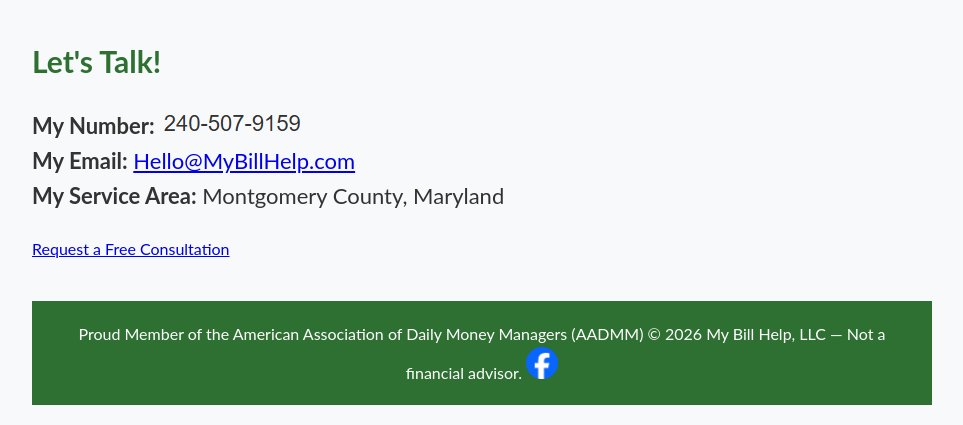
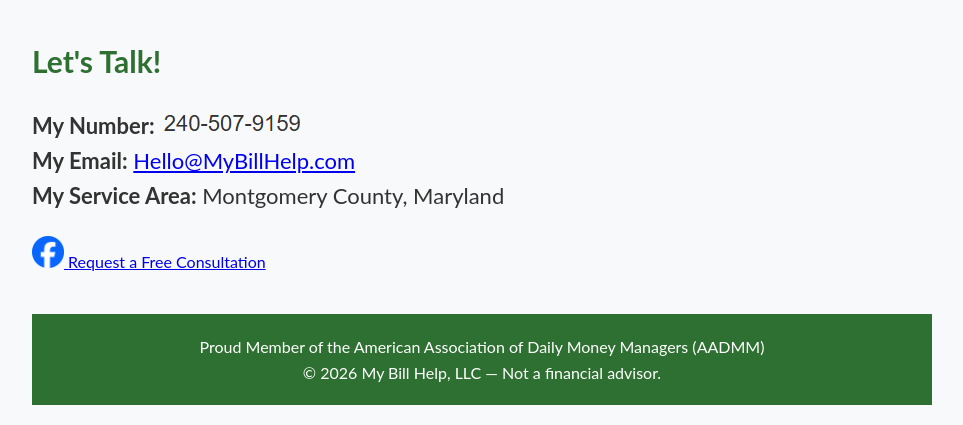
Before and after one commit to DCTries/MyBillHelpWebsite, a plain HTML site: page index.html in a window 1280 px wide. Shown: the part 2298-2723 px from the top of the page, without its empty margins (158-1121 px from the left). Drawn offline with Linux system fonts and the light colour scheme.

Commit message:
Fix HTML formatting and structure

```diff
--- a/index.html
+++ b/index.html
@@ -245,6 +245,8 @@
     <strong>My Email:</strong>
 <a href="mailto:Hello@MyBillHelp.com">Hello@MyBillHelp.com</a><br>
        <strong>My Service Area:</strong> Montgomery County, Maryland</p>
+           <a href="https://www.facebook.com/profile.php?id=61594182326683" target="_blank" rel="noopener noreferrer">
+    <img src="Facebook_Logo_Primary.png" alt="Facebook" width="32" height="32">
        <a class="video-link"
    href="https://docs.google.com/forms/d/e/1FAIpQLSf2olhXideJJrU8jR0nF9rE4PH9r9KaUQhPntD89rsYXY1mUg/viewform?usp=publish-editor"
    target="_blank"
@@ -257,10 +259,9 @@
 </div>
 
 <footer>
-    Proud Member of the American Association of Daily Money Managers (AADMM)
+    Proud Member of the American Association of Daily Money Managers (AADMM)<br>
     © 2026 My Bill Help, LLC — Not a financial advisor.
-    <a href="https://www.facebook.com/profile.php?id=61594182326683" target="_blank" rel="noopener noreferrer">
-    <img src="Facebook_Logo_Primary.png" alt="Facebook" width="32" height="32">
+
 </a>
 </footer>
 
```
